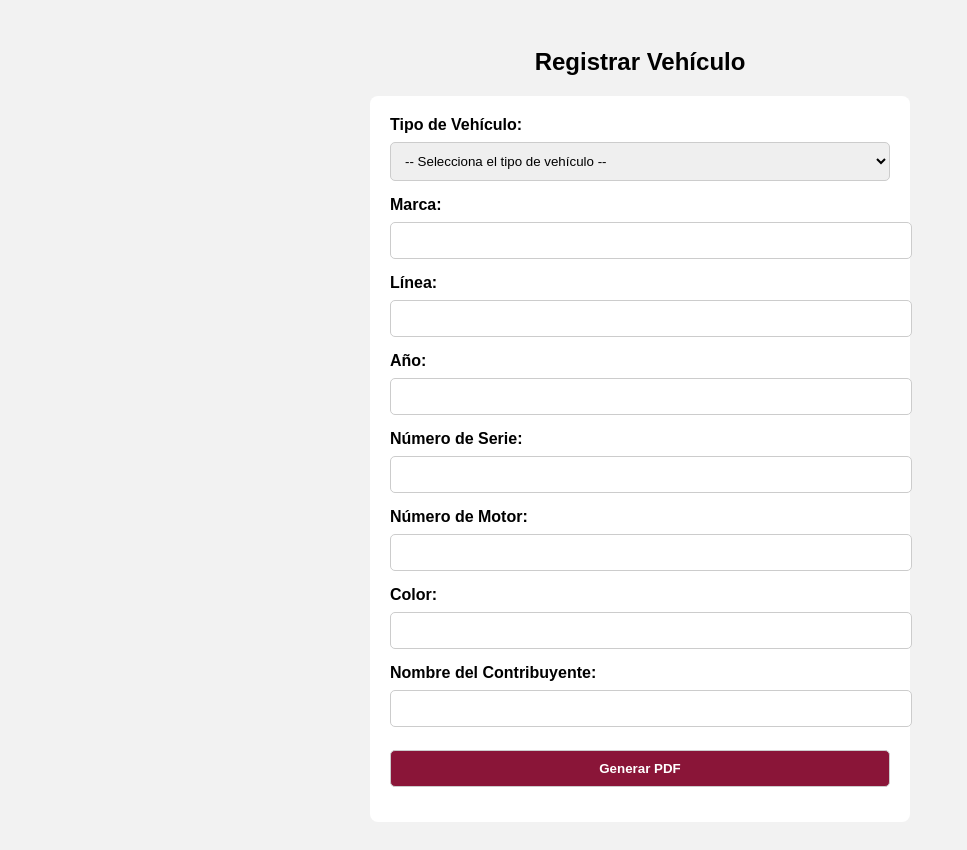
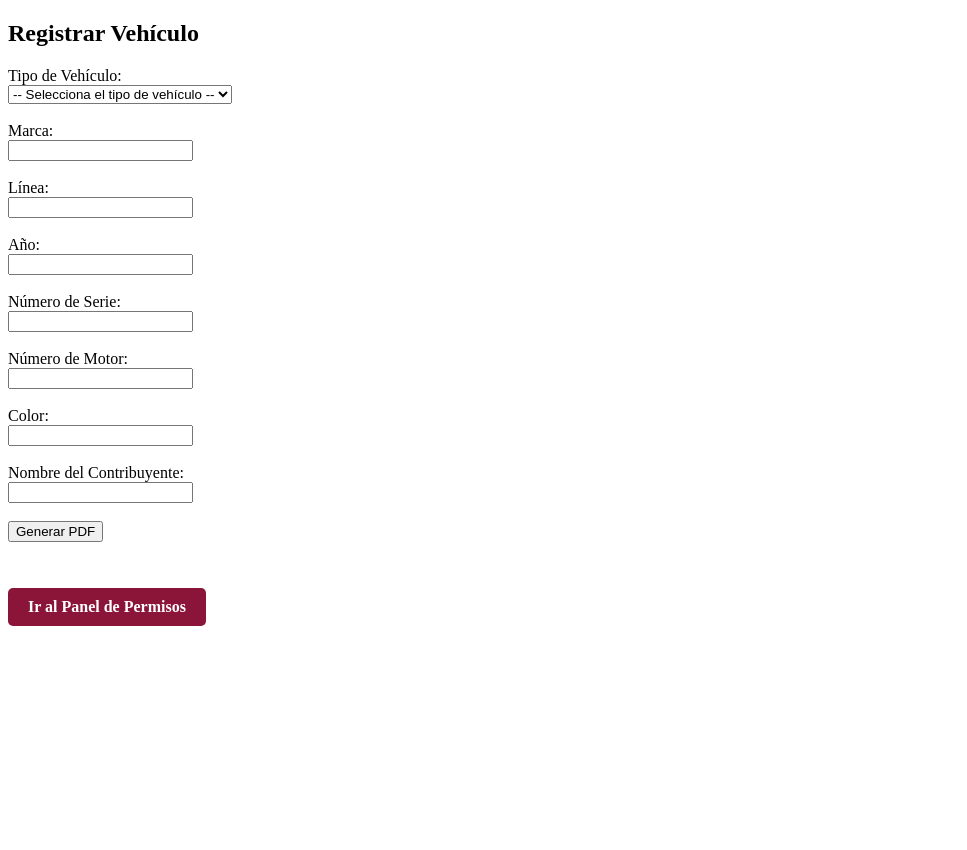
Before and after one commit to Gsr1989/Los-6, a Flask app: page / in a window 1280 px wide. Shown: the whole page, without its empty margins (0-967 px from the left). After the commit the page ends 626 px from the top, so only its background shows below. Run offline with Flask 3, Linux system fonts and the light colour scheme.

Commit message:
Update formulario.html

```diff
--- a/templates/formulario.html
+++ b/templates/formulario.html
@@ -4,79 +4,46 @@
     <meta charset="UTF-8">
     <title>Registrar Vehículo</title>
     <meta name="viewport" content="width=device-width, initial-scale=1">
-    <style>
-        body {
-            font-family: Arial, sans-serif;
-            background-color: #f2f2f2;
-            padding: 20px;
-        }
-        h2 {
-            text-align: center;
-        }
-        form {
-            max-width: 500px;
-            margin: auto;
-            background: white;
-            padding: 20px;
-            border-radius: 8px;
-        }
-        label {
-            font-weight: bold;
-        }
-        input, select, button {
-            width: 100%;
-            padding: 10px;
-            margin-top: 8px;
-            margin-bottom: 15px;
-            border-radius: 5px;
-            border: 1px solid #ccc;
-        }
-        button {
-            background-color: #8a1538;
-            color: white;
-            font-weight: bold;
-            cursor: pointer;
-        }
-        button:hover {
-            background-color: #70122d;
-        }
-    </style>
 </head>
 <body>
     <h2>Registrar Vehículo</h2>
     <form method="POST" autocomplete="off">
-        <label>Tipo de Vehículo:</label>
-        <select name="tipo_vehiculo" required>
+        <label>Tipo de Vehículo:</label><br>
+        <select name="tipo_vehiculo" required autocomplete="off">
             <option value="">-- Selecciona el tipo de vehículo --</option>
             <option value="AUTOMOVIL">AUTOMÓVIL</option>
             <option value="MOTOCICLETA">MOTOCICLETA</option>
             <option value="CAMIONETA">CAMIONETA</option>
             <option value="REMOLQUE">REMOLQUE</option>
             <option value="OFICINA MOVIL">OFICINA MÓVIL</option>
-        </select>
+        </select><br><br>
 
-        <label>Marca:</label>
-        <input type="text" name="marca" required autocomplete="off">
+        <label>Marca:</label><br>
+        <input type="text" name="marca" required autocomplete="off"><br><br>
 
-        <label>Línea:</label>
-        <input type="text" name="linea" required autocomplete="off">
+        <label>Línea:</label><br>
+        <input type="text" name="linea" required autocomplete="off"><br><br>
 
-        <label>Año:</label>
-        <input type="text" name="año" required autocomplete="off">
+        <label>Año:</label><br>
+        <input type="text" name="año" required autocomplete="off"><br><br>
 
-        <label>Número de Serie:</label>
-        <input type="text" name="serie" required autocomplete="off">
+        <label>Número de Serie:</label><br>
+        <input type="text" name="serie" required autocomplete="off"><br><br>
 
-        <label>Número de Motor:</label>
-        <input type="text" name="motor" required autocomplete="off">
+        <label>Número de Motor:</label><br>
+        <input type="text" name="motor" required autocomplete="off"><br><br>
 
-        <label>Color:</label>
-        <input type="text" name="color" required autocomplete="off">
+        <label>Color:</label><br>
+        <input type="text" name="color" required autocomplete="off"><br><br>
 
-        <label>Nombre del Contribuyente:</label>
-        <input type="text" name="contribuyente" required autocomplete="off">
+        <label>Nombre del Contribuyente:</label><br>
+        <input type="text" name="contribuyente" required autocomplete="off"><br><br>
 
         <button type="submit">Generar PDF</button>
     </form>
+
+    <br><br>
+
+    <a href="/panel" style="display:inline-block; margin-top:10px; padding:10px 20px; background-color:#8a1538; color:white; font-weight:bold; text-decoration:none; border-radius:5px;">Ir al Panel de Permisos</a>
 </body>
 </html>
```
